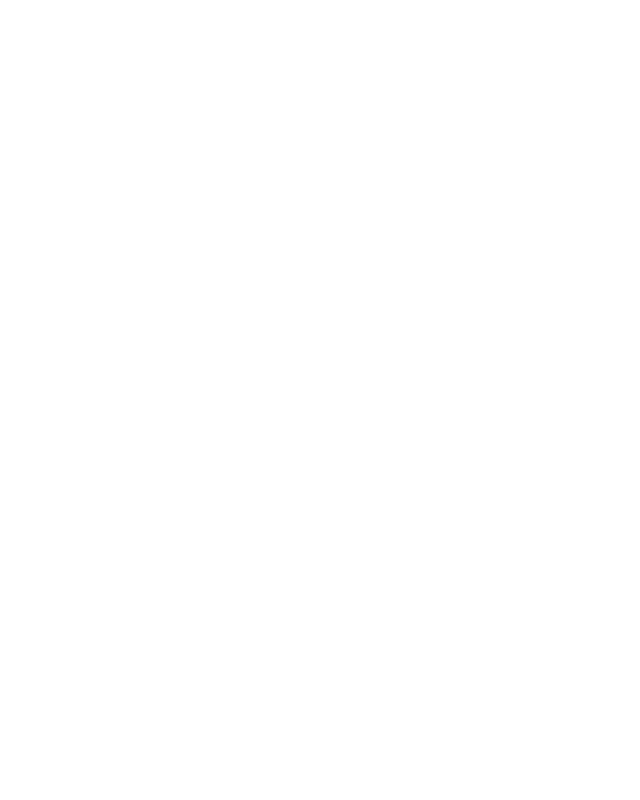
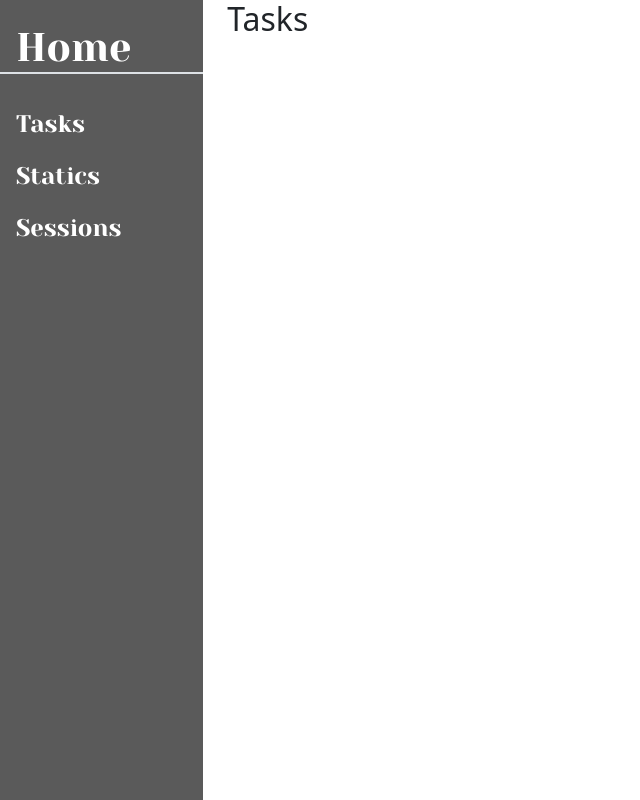
Before and after one commit to wei886-tw/Pomodoro-Task, a Vue app: page /#/homeView in a window 1280 px wide. Before the commit this address had no page. Shown: the whole page, without its empty margins (0-640 px from the left). Built offline with nearby package versions, Linux system fonts and the light colour scheme.

Commit message:
2nd commit

```diff
--- a/src/App.vue
+++ b/src/App.vue
@@ -1,9 +1,7 @@
 <template>
-  <div class="container">
-    <RouterView></RouterView>
-  </div>
+  <RouterView></RouterView>
 </template>
 
 <script>
-import { RouterLink, RouterView } from 'vue-router';
+
 </script>
--- a/src/assets/utils/_variables.scss
+++ b/src/assets/utils/_variables.scss
@@ -317,7 +317,8 @@
   "warning":    $warning,
   "danger":     $danger,
   "light":      $light,
-  "dark":       $dark
+  "dark":       $dark,
+  "navbar": #5a5a5a,
 ) !default;
 // scss-docs-end theme-colors-map
 
--- a/src/router/index.js
+++ b/src/router/index.js
@@ -6,13 +6,13 @@
     {
       path: '/',
       name: 'home',
-      component: () => import('../views/HomeView.vue'),
+      component: () => import('../views/WelcomeView.vue'),
     },
 
     {
-      path: '/workStation',
-      name: 'workStation',
-      component: () => import('../views/WorkStation.vue'),
+      path: '/homeView',
+      name: 'homeView',
+      component: () => import('../views/HomeView.vue'),
     },
   ],
 })
--- a/src/views/HomeView.vue
+++ b/src/views/HomeView.vue
@@ -1,39 +1,33 @@
 <template>
+  <div class="container-fluid ps-0">
+    <!-- 左邊選單 -->
+    <div class="row">
+      <div class="col-2 bg-navbar vh-100 pe-0">
+        <div class="container text-white roboto px-0">
+          <h1 class="yeseva ps-16 pt-24 mb-32 border-bottom border-2">Home</h1>
+          <ul class="list-unstyled fs-24 yeseva ps-16 gap-16">
+            <li class="mb-16">Tasks</li>
+            <li class="mb-16">Statics</li>
+            <li class="mb-16">Sessions</li>
+          </ul>
+        </div>
+      </div>
 
-  <div class="container-fluid vh-100">
-    <div class="container h-100 my-auto">
-      <div class="row h-100">
-        <div class="col-lg-6 d-flex align-items-end align-items-md-center justify-content-center">
-          <img src="/logo.png" alt="logo" class="home-logo" />
-        </div>
-        <div
-          class="col-lg-6 d-flex flex-column justify-content-start justify-content-md-center text-center"
-        >
-          <h1 class="fw-bold fs-32 fs-md-48 fs-lg-64 yeseva">PomodoroTask</h1>
-          <p class="roboto fw-bold fs-md-24 mb-48 mb-lg-96">
-            Boost productivity with focused work sessions
-          </p>
-          <button class="btn btn-dark mb-16 w-75 mx-auto roboto">
-            <router-link to="/workStation" class="text-white fs-lg-24">Get started</router-link>
-          </button>
-          <button class="btn btn-dark w-75 mx-auto roboto">Access Account</button>
+      <div class="col-8">
+        <div class="container">
+          <div class="row">
+            <div class="col-4">
+              <h2>Tasks</h2>
+            </div>
+            <div class="col-4"></div>
+          </div>
         </div>
       </div>
     </div>
+
+    <router-view></router-view>
   </div>
 </template>
 
-<style lang="scss">
-@mixin mobile {
-  @media (max-width: 576px) {
-    @content;
-  }
-}
-
-.home-logo {
-  @include mobile {
-    width: 88%;
-    height: 88%;
-  }
-}
-</style>
+<script>
+</script>
--- /dev/null
+++ b/src/views/WelcomeView.vue
@@ -0,0 +1,42 @@
+<template>
+  <div class="container-fluid vh-100">
+    <div class="container h-100 my-auto">
+      <div class="row h-100">
+        <div class="col-lg-6 d-flex align-items-end align-items-md-center justify-content-center">
+          <img src="/logo.png" alt="logo" class="home-logo" />
+        </div>
+        <div
+          class="col-lg-6 d-flex flex-column justify-content-start justify-content-md-center text-center"
+        >
+          <h1 class="fw-bold fs-32 fs-md-48 fs-lg-64 yeseva">PomodoroTask</h1>
+          <p class="roboto fw-bold fs-md-24 mb-48 mb-lg-96">
+            Boost productivity with focused work sessions
+          </p>
+          <button class="btn btn-dark mb-16 w-75 mx-auto roboto">
+            <router-link to="/homeView" class="text-white fs-lg-24">Get started</router-link>
+          </button>
+          <button class="btn btn-dark w-75 mx-auto roboto">Access Account</button>
+        </div>
+      </div>
+    </div>
+  </div>
+</template>
+
+<script>
+
+</script>
+
+<style lang="scss">
+@mixin mobile {
+  @media (max-width: 576px) {
+    @content;
+  }
+}
+
+.home-logo {
+  @include mobile {
+    width: 88%;
+    height: 88%;
+  }
+}
+</style>
--- a/src/views/WorkStation.vue
+++ /dev/null
@@ -1,15 +0,0 @@
-<template>
-  <router-view> </router-view>
-
-  <div class="container-fluid d-flex">
-    <!-- 左邊選單 -->
-    <div class="container">
-      <h1>Task</h1>
-    </div>
-
-    <div class="container"></div>
-  </div>
-</template>
-
-<script>
-</script>
```
